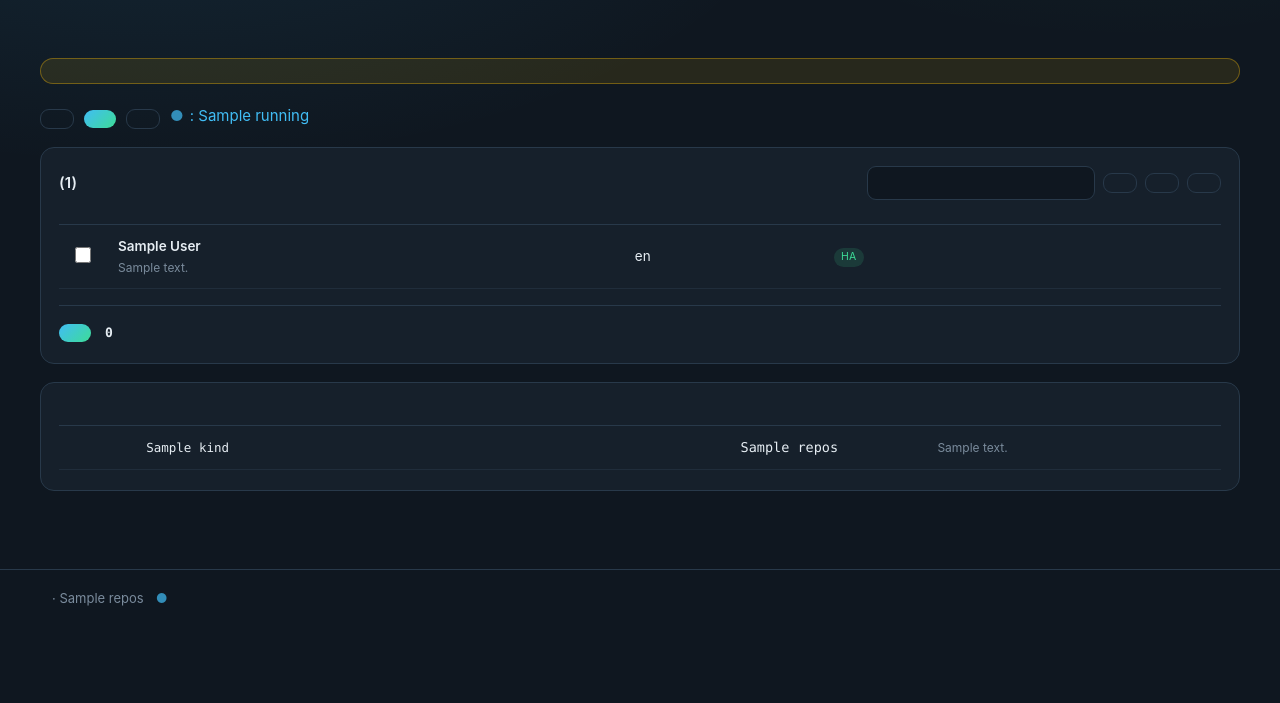
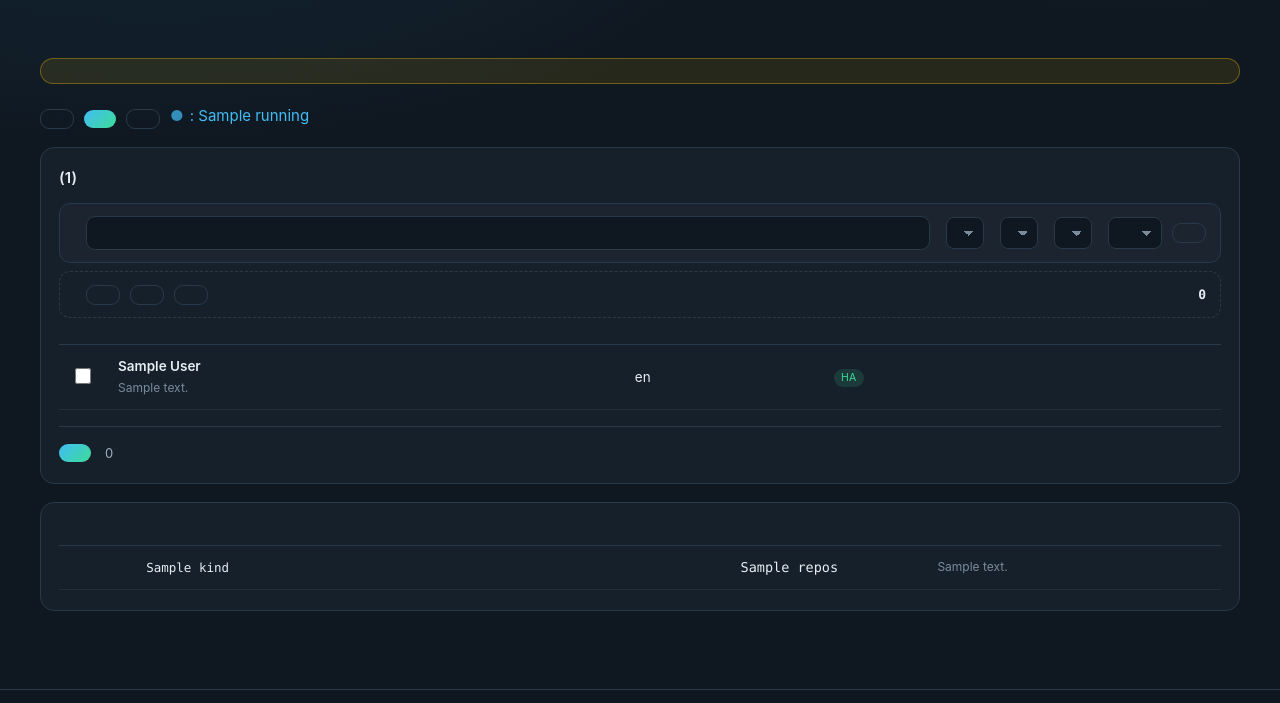
Before and after one commit to sphings79/repostats, a FastAPI app: template app/templates/settings.html in a window 1280 px wide. Shown: the part 65-768 px from the top of the page. Before the commit the page ends 671 px from the top, so only its background shows below. Run offline with FastAPI, Linux system fonts and the light colour scheme; the template is opened without the code that fills it: most values are stand-ins (such as "Sample title", 1, 10 or a date in 2020); lists and menus that the app fills with data are empty; parts of the project's set-up code (start-up, migrations or seed data) failed here and were passed over.

Commit message:
Split filtering from selecting on the settings page
The three buttons sat next to the search box and looked like filters, but
they ticked boxes. Now there are two rows: filters on top — search, kind,
state, integration, language — and the selection actions below, which act on
whatever the filters left visible. That combination is the useful part: show
the forks, untick them; show your own Python repositories, tick them.

```diff
--- a/app/static/app.js
+++ b/app/static/app.js
@@ -68,76 +68,90 @@ if (table) {
   });
 }
 
-// Settings: filter, bulk select, live count.
+// Settings: filtering and selecting are two different things, so they are
+// two separate rows of controls. The selection actions act on what the
+// filters left visible.
 const settings = document.getElementById("settings-table");
 if (settings) {
-  const boxes = () => [...settings.querySelectorAll('input[type="checkbox"]')];
+  const rows = () => [...settings.tBodies[0].rows];
+  const boxes = () => rows().map((row) => row.querySelector('input[type="checkbox"]'));
   const counter = document.getElementById("count");
-  const update = () => {
-    if (counter) counter.textContent = boxes().filter((b) => b.checked).length;
+  const counterBottom = document.getElementById("count-bottom");
+  const visible = document.getElementById("visible");
+  const text = document.getElementById("filter");
+  const kind = document.getElementById("f-kind");
+  const state = document.getElementById("f-state");
+  const ha = document.getElementById("f-ha");
+  const language = document.getElementById("f-lang");
+
+  const matches = (row) => {
+    const needle = (text.value || "").toLowerCase();
+    if (needle && !row.textContent.toLowerCase().includes(needle)) return false;
+
+    switch (kind.value) {
+      case "own":      if (row.dataset.fork === "1") return false; break;
+      case "fork":     if (row.dataset.fork !== "1") return false; break;
+      case "private":  if (row.dataset.private !== "1") return false; break;
+      case "public":   if (row.dataset.private === "1") return false; break;
+      case "archived": if (row.dataset.archived !== "1") return false; break;
+      case "active":   if (row.dataset.archived === "1") return false; break;
+    }
+
+    // "followed" means what is ticked right now, not what was stored
+    const ticked = row.querySelector('input[type="checkbox"]').checked;
+    if (state.value === "tracked" && !ticked) return false;
+    if (state.value === "untracked" && ticked) return false;
+
+    if (ha.value === "yes" && row.dataset.ha !== "1") return false;
+    if (ha.value === "no" && row.dataset.ha === "1") return false;
+
+    if (language.value && row.dataset.language !== language.value) return false;
+    return true;
   };
 
-  const filter = document.getElementById("filter");
-  if (filter) {
-    filter.addEventListener("input", () => {
-      const needle = filter.value.toLowerCase();
-      [...settings.tBodies[0].rows].forEach((row) => {
-        row.hidden = needle && !row.textContent.toLowerCase().includes(needle);
-      });
+  const apply = () => {
+    let shown = 0;
+    rows().forEach((row) => {
+      const ok = matches(row);
+      row.hidden = !ok;
+      if (ok) shown += 1;
     });
-  }
+    const all = rows().length;
+    const picked = boxes().filter((box) => box.checked).length;
+    if (visible) {
+      visible.textContent = visible.dataset.template
+        .replace("{shown}", shown).replace("{total}", all);
+    }
+    if (counter) counter.textContent = picked;
+    if (counterBottom) counterBottom.textContent = counterBottom.dataset.template
+      .replace("{n}", picked);
+  };
+
+  [text, kind, state, ha, language].forEach((control) => {
+    if (control) control.addEventListener("input", apply);
+  });
+
+  document.getElementById("f-reset")?.addEventListener("click", () => {
+    text.value = "";
+    [kind, state, ha, language].forEach((control) => { control.value = ""; });
+    apply();
+  });
 
   document.querySelectorAll("[data-select]").forEach((button) => {
     button.addEventListener("click", () => {
       const mode = button.dataset.select;
-      [...settings.tBodies[0].rows].forEach((row) => {
+      rows().forEach((row) => {
         if (row.hidden) return;
         const box = row.querySelector('input[type="checkbox"]');
         if (!box) return;
-        if (mode === "all") box.checked = true;
-        else if (mode === "none") box.checked = false;
-        else if (mode === "own") box.checked = row.dataset.fork !== "1";
+        if (mode === "check") box.checked = true;
+        else if (mode === "uncheck") box.checked = false;
+        else if (mode === "invert") box.checked = !box.checked;
       });
-      update();
+      apply();
     });
   });
 
-  settings.addEventListener("change", update);
-  update();
+  settings.addEventListener("change", apply);
+  apply();
 }
-
-// The "i" on a KPI tile opens its note; a click elsewhere closes it again.
-document.querySelectorAll(".kpi .info").forEach((button) => {
-  const tile = button.closest(".kpi");
-  const box = tile.querySelector(".hint-box");
-
-  button.addEventListener("click", (event) => {
-    event.preventDefault();
-    event.stopPropagation();
-    const open = button.getAttribute("aria-expanded") === "true";
-
-    document.querySelectorAll(".kpi .info[aria-expanded='true']").forEach((other) => {
-      other.setAttribute("aria-expanded", "false");
-      other.closest(".kpi").classList.remove("open");
-      other.closest(".kpi").querySelector(".hint-box").hidden = true;
-    });
-
-    if (!open) {
-      button.setAttribute("aria-expanded", "true");
-      tile.classList.add("open");
-      box.hidden = false;
-    }
-  });
-});
-
-document.addEventListener("click", () => {
-  document.querySelectorAll(".kpi .info[aria-expanded='true']").forEach((button) => {
-    button.setAttribute("aria-expanded", "false");
-    button.closest(".kpi").classList.remove("open");
-    button.closest(".kpi").querySelector(".hint-box").hidden = true;
-  });
-});
-
-document.addEventListener("keydown", (event) => {
-  if (event.key === "Escape") document.body.click();
-});
--- a/app/static/style.css
+++ b/app/static/style.css
@@ -320,3 +320,30 @@ td.name label { cursor: pointer; font-weight: 600; }
 .issue-meta .tag { margin-left: 0; }
 h2 .plain { color: var(--text); text-decoration: none; }
 h2 .plain:hover { color: var(--accent); }
+
+/* settings: filters above, selection actions below, clearly apart */
+.filterbar, .selectbar {
+  display: flex; gap: 10px; align-items: center; flex-wrap: wrap;
+  padding: 12px 14px; border: 1px solid var(--line); border-radius: 11px;
+  background: rgba(255, 255, 255, .018);
+}
+.filterbar { margin-bottom: 8px; }
+.selectbar { margin-bottom: 16px; background: transparent; border-style: dashed; }
+.filterbar-label {
+  font-size: 11px; text-transform: uppercase; letter-spacing: .7px;
+  color: var(--dim); font-weight: 600; margin-right: 2px;
+}
+.filterbar input[type="search"] { flex: 1 1 220px; min-width: 180px; }
+.pick { display: inline-flex; align-items: center; gap: 6px; }
+.pick > span { color: var(--muted); font-size: 12px; }
+.pick select {
+  background: var(--bg); border: 1px solid var(--line); border-radius: 8px;
+  padding: 7px 26px 7px 10px; color: var(--text); font: 13px var(--sans);
+  appearance: none; cursor: pointer;
+  background-image: linear-gradient(45deg, transparent 50%, var(--dim) 50%),
+                    linear-gradient(135deg, var(--dim) 50%, transparent 50%);
+  background-position: calc(100% - 14px) 52%, calc(100% - 9px) 52%;
+  background-size: 5px 5px, 5px 5px; background-repeat: no-repeat;
+}
+.pick select:focus { outline: none; border-color: var(--accent); }
+.selectbar .hint { margin-left: auto; }
--- a/app/templates/settings.html
+++ b/app/templates/settings.html
@@ -24,13 +24,60 @@
   <section class="panel">
     <div class="panel-head">
       <h2>{{ t('overview.repos') }} ({{ repos | length }})</h2>
-      <div class="filters">
-        <input type="search" id="filter" placeholder="{{ t('settings.filter') }}" autocomplete="off">
-        <button type="button" class="ghost" data-select="all">{{ t('settings.all') }}</button>
-        <button type="button" class="ghost" data-select="none">{{ t('settings.none') }}</button>
-        <button type="button" class="ghost" data-select="own">{{ t('settings.own') }}</button>
-      </div>
+      <span class="hint" id="visible" data-template="{{ t('settings.visible', shown='{shown}', total='{total}') }}"></span>
     </div>
+
+    <div class="filterbar">
+      <span class="filterbar-label">{{ t('settings.filters') }}</span>
+      <input type="search" id="filter" placeholder="{{ t('settings.filter') }}" autocomplete="off">
+      <label class="pick">
+        <span>{{ t('filter.kind') }}</span>
+        <select id="f-kind">
+          <option value="">{{ t('filter.kind.any') }}</option>
+          <option value="own">{{ t('filter.kind.own') }}</option>
+          <option value="fork">{{ t('filter.kind.fork') }}</option>
+          <option value="private">{{ t('filter.kind.private') }}</option>
+          <option value="public">{{ t('filter.kind.public') }}</option>
+          <option value="archived">{{ t('filter.kind.archived') }}</option>
+          <option value="active">{{ t('filter.kind.active') }}</option>
+        </select>
+      </label>
+      <label class="pick">
+        <span>{{ t('filter.state') }}</span>
+        <select id="f-state">
+          <option value="">{{ t('filter.state.any') }}</option>
+          <option value="tracked">{{ t('filter.state.tracked') }}</option>
+          <option value="untracked">{{ t('filter.state.untracked') }}</option>
+        </select>
+      </label>
+      <label class="pick">
+        <span>{{ t('filter.ha') }}</span>
+        <select id="f-ha">
+          <option value="">{{ t('filter.ha.any') }}</option>
+          <option value="yes">{{ t('filter.ha.yes') }}</option>
+          <option value="no">{{ t('filter.ha.no') }}</option>
+        </select>
+      </label>
+      <label class="pick">
+        <span>{{ t('filter.lang') }}</span>
+        <select id="f-lang">
+          <option value="">{{ t('filter.lang.any') }}</option>
+          {% for language in repos | map(attribute='language') | select | unique | sort %}
+            <option value="{{ language }}">{{ language }}</option>
+          {% endfor %}
+        </select>
+      </label>
+      <button type="button" class="ghost" id="f-reset">{{ t('settings.reset') }}</button>
+    </div>
+
+    <div class="selectbar">
+      <span class="filterbar-label">{{ t('settings.selection') }}</span>
+      <button type="button" class="ghost" data-select="check">{{ t('settings.check_visible') }}</button>
+      <button type="button" class="ghost" data-select="uncheck">{{ t('settings.uncheck_visible') }}</button>
+      <button type="button" class="ghost" data-select="invert">{{ t('settings.invert') }}</button>
+      <span class="hint"><b id="count">0</b> {{ t('settings.selected') }}</span>
+    </div>
+
     <div class="table-wrap">
       <table class="repos" id="settings-table">
         <thead>
@@ -38,7 +85,12 @@
         </thead>
         <tbody>
         {% for repo in repos %}
-          <tr data-fork="{{ 1 if repo['fork'] else 0 }}">
+          <tr data-fork="{{ 1 if repo['fork'] else 0 }}"
+              data-private="{{ 1 if repo['private'] else 0 }}"
+              data-archived="{{ 1 if repo['archived'] else 0 }}"
+              data-ha="{{ 1 if repo['ha_domain'] else 0 }}"
+              data-language="{{ repo['language'] or '' }}"
+              data-tracked="{{ 1 if repo['tracked'] else 0 }}">
             <td class="check">
               <input type="checkbox" name="tracked" value="{{ repo['full_name'] }}"
                      id="r{{ loop.index }}" {% if repo['tracked'] %}checked{% endif %}>
@@ -62,7 +114,7 @@
     </div>
     <div class="save-bar">
       <button type="submit">{{ t('settings.save') }}</button>
-      <span class="hint"><b id="count">0</b> {{ t('settings.selected') }}</span>
+      <span class="hint" id="count-bottom" data-template="{n} {{ t('settings.selected') }}"></span>
     </div>
   </section>
 </form>
```
Also changed, not shown: app/i18n.py (+54 -8 lines).
